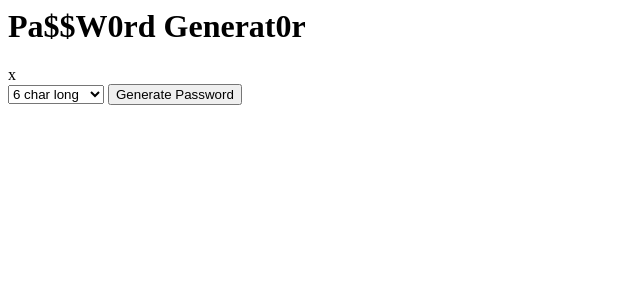
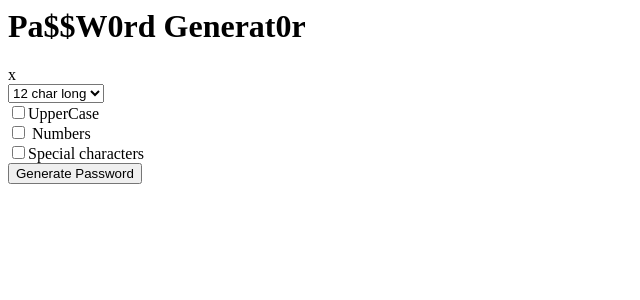
Before and after one commit to alxanderapollo/passW0rdGenerat0r, a Django app: template generator/templates/generator/home.html in a window 1280 px wide. Shown: the top 300 px of the page, without its empty margins (0-640 px from the left). Run offline with Django 3.2, Linux system fonts and the light colour scheme; the template is opened without the code that fills it: most values are stand-ins (such as "Sample title", 1, 10 or a date in 2020).

Commit message:
imported random generator, can now randomly create a set of strings with random letters to be used with numbers later on

```diff
--- a/generator/templates/generator/home.html
+++ b/generator/templates/generator/home.html
@@ -7,13 +7,25 @@
     <select  name="length"> <!-- represent the length of the pass word-->
         <!--option list-->
         <option value="6">6 char long</option>
-        <option value="6">7 char long</option>
-        <option value="6">8 char long</option>
-        <option value="6">9 char long</option>
-        <option value="6">10 char long</option>
-        <option value="6">11 char long</option>
+        <option value="7">7 char long</option>
+        <option value="8">8 char long</option>
+        <option value="9">9 char long</option>
+        <option value="10">10 char long</option>
+        <option value="11">11 char long</option>
+        <!-- 12 is the default value for when picking the length -->
+        <option value="12" selected="selected">12 char long</option>
+        <option value="13">13 char long</option>
+        <option value="14">14 char long</option>
+        <option value="15">15 char long</option>
     </select>
-
+    <!-- user can choose between making letters uppercase, adding numbers and/or adding special characters-->
+    <br>
+    <input type ="checkbox" name = "uppercase">UpperCase
+    <br>
+    <input type ="checkbox" name = "numbers"> Numbers
+    <br>
+    <input type ="checkbox" name = "Special">Special characters
+    <br>
     <!-- Submit button for the selected action-->
     <input type="submit" value="Generate Password">
 
--- a/generator/templates/generator/password.html
+++ b/generator/templates/generator/password.html
@@ -1 +1,3 @@
 PASSWORD
+<h1>Your passWord is: </h1>
+<h2>{{ password }}</h2>
```
Also changed, not shown: generator/views.py (+13 -1 lines).
